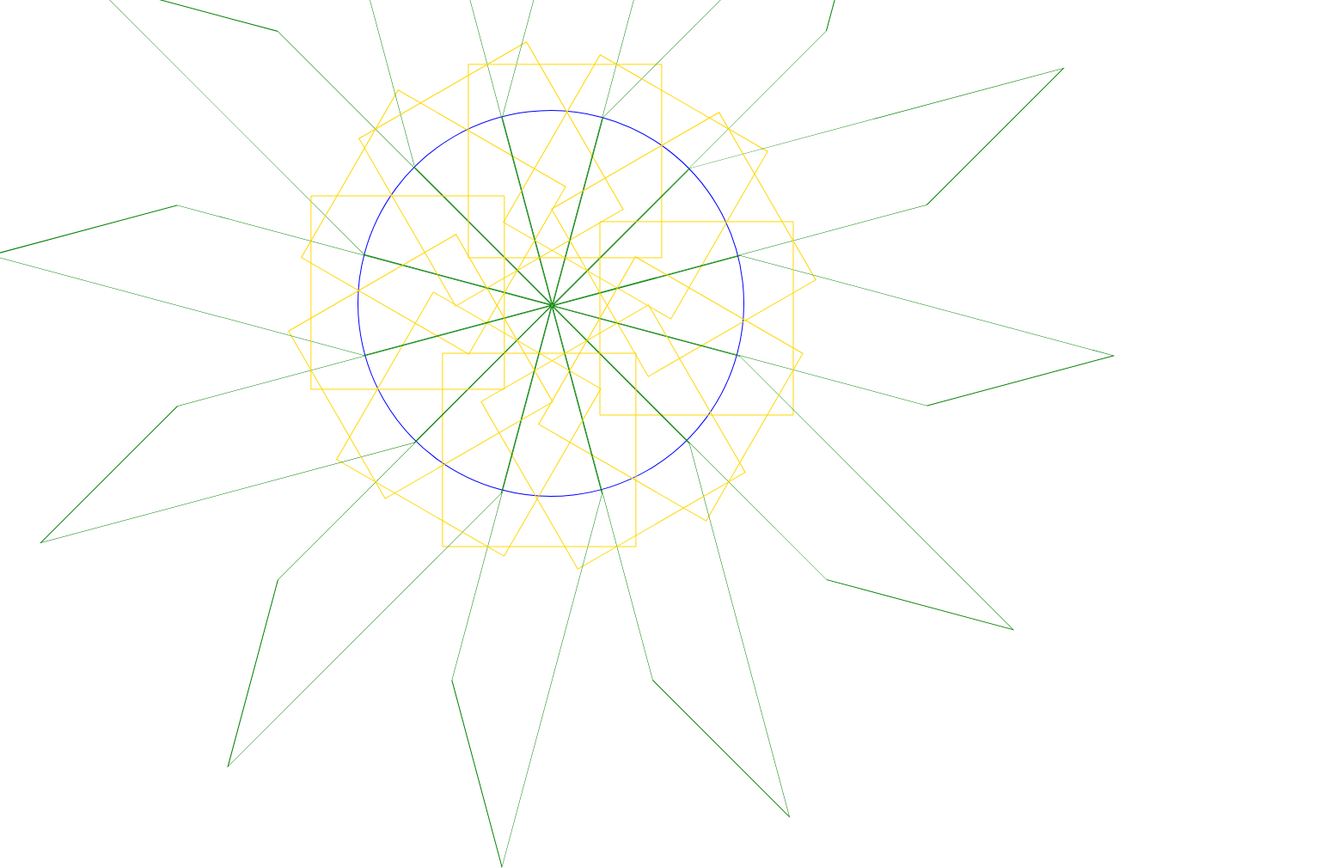
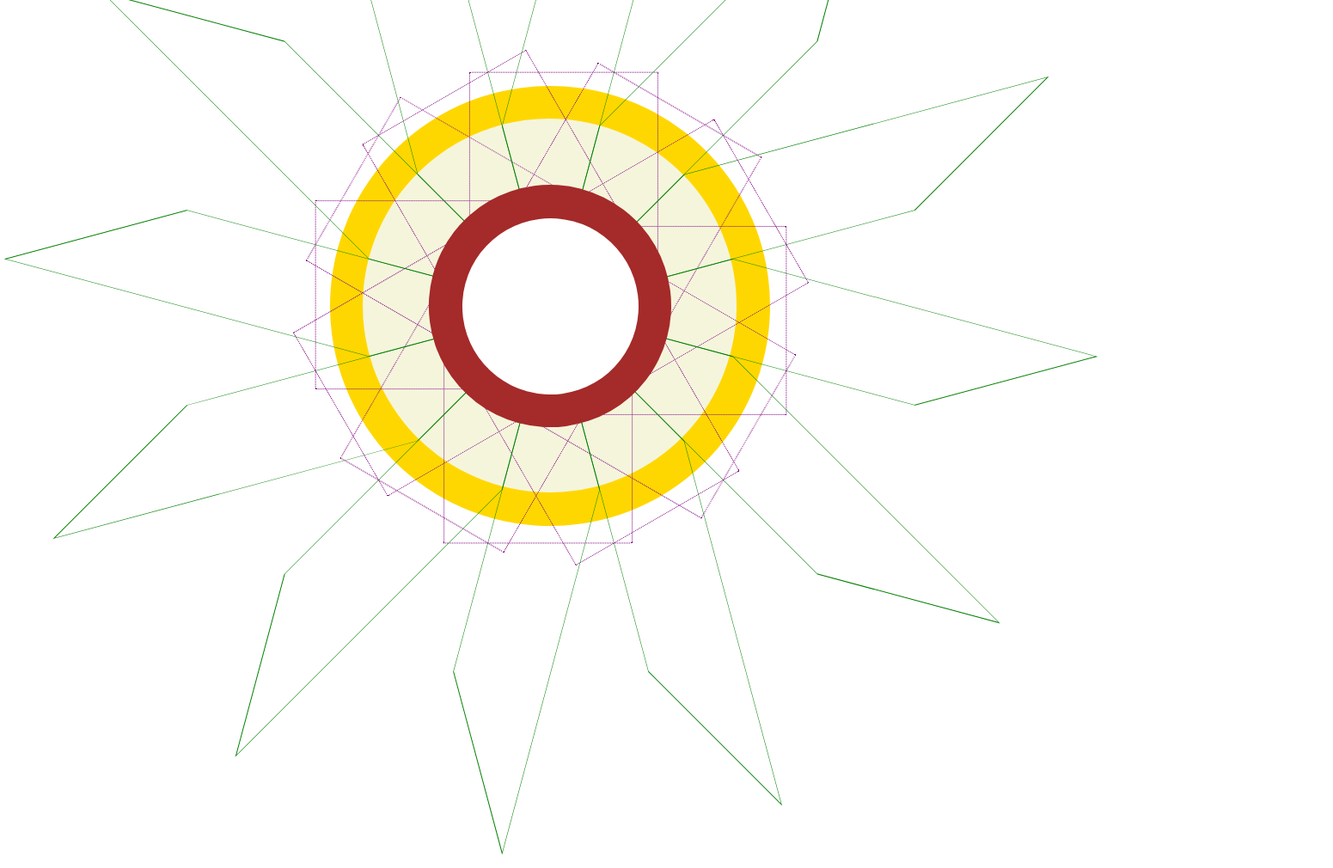
Before and after one commit to clavierbulb-green/A-Circle-of-Fifths, a plain HTML site: page index.html in a window 1280 px wide. Shown: the top 1010 px of the page at 86% size, 1551 px wide, since content can reach past the window. Drawn offline with Linux system fonts and the light colour scheme.

Commit message:
Derive radii/placement of circles and child li from radius of whole circle.

```diff
--- a/index.html
+++ b/index.html
@@ -7,7 +7,9 @@
     <link rel="stylesheet" href="main.css">
 </head>
 <body>
-    <div class="circle" id="circle">
+    <div class="container">
+    <div id="major" class="circle"></div>
+    <div id="staff" class="circle">
         <ul>
             <li><a href="#"><span></span></a></li>
             <li><a href="#"><span></span></a></li>
@@ -23,5 +25,8 @@
             <li><a href="#"><span></span></a></li>
         </ul>
     </div>
+    <div id="minor" class="circle"></div>
+    <div id="hole" class="circle"></div>
+    </div>
 </body>
 </html>
--- a/main.css
+++ b/main.css
@@ -1,6 +1,12 @@
 :root {
-    --diameter: 35vw;;
-    --radius: calc(var(--diameter) / 2);
+
+    --radius: 20vw; /* of whole circle */
+
+    /* TODO calculate radii using width of each ring in circle */
+    --radius_major: calc(var(--radius) * 1);
+    --radius_staff: calc(var(--radius) * (17 / 20));
+    --radius_minor: calc(var(--radius) * (11 / 20));
+    --radius_hole: calc(var(--radius) * (8 / 20));
 
     /* variables cannot be passed in to functions (i.e. skew(), rotate()),
      * so the following do nothing for now */
@@ -9,33 +15,70 @@
     --skew-angle: calc(90deg - var(--central-angle))
 }
 
+.container {
+    margin: 100px;
+}
+
 .circle {
     position: absolute; /*or fixed?*/
-    border: 0.5px solid blue; /* PLACEHOLDER */
-    height: var(--diameter);
-    width: var(--diameter);
     border-radius: 50%;
-    /* move left edge of circle to center of screen */
-    left: 50vw;
+    left: 50vw; /* move left edge of circle to center of screen */
+    transform: rotate(15deg);
+    transition: all .3 ease;
+    /*overflow: hidden;*/
+}
+
+#staff {
+    background-color: beige; /* PLACEHOLDER */
+    height: calc(var(--radius_staff) * 2);
+    width: calc(var(--radius_staff) * 2);
+
+    margin-left: calc(var(--radius_staff) * -1);
+    margin-top: calc(var(--radius) - var(--radius_staff));
+    z-index: 3;
+}
+
+#major {
+    position: absolute;
+    background-color: gold; /* PLACEHOLDER */
+    height: calc(var(--radius) * 2);
+    width: calc(var(--radius) * 2);
+
     /* move circle left by its radius to center the circle in the screen */
     margin-left: calc(var(--radius) * -1);
+    z-index: 1;
+}
 
-    margin-top: 10vw; /* PLACEHOLDER */
-    margin-bottom: 10vw; /* PLACEHOLDER */
-    transform: rotate(15deg);
+#minor {
+    position: absolute;
+    background-color: brown; /* PLACEHOLDER */
+    height: calc(var(--radius_minor) * 2);
+    width: calc(var(--radius_minor) * 2);
+    margin-left: calc(var(--radius_minor) * -1);
+    margin-top: calc(var(--radius) - var(--radius_minor));
+    z-index: 5;
+}
 
-    transition: all .3 ease;
-    /*overflow: hidden;*/
-    /*z-index: 10*/
+#hole {
+    position: absolute;
+    background-color: white;
+    height: calc(var(--radius_hole) * 2);
+    width: calc(var(--radius_hole) * 2);
+    margin-left: calc(var(--radius_hole) * -1);
+    margin-top: calc(var(--radius) - var(--radius_hole));
+    z-index: 10;
+}
 
-}
+/* size/placement of li and children should derive from parent circle */
 
 .circle li {
     position: absolute;
     border: 0.5px solid green; /* PLACEHOLDER */
     list-style: none;
-    width: var(--radius);
-    height: var(--radius);
+
+    /* width/height = circle radius */
+    width: 50%;
+    height: 50%;
 
     /* Sections are rotated around the bottom-right corner of the li
      * (i.e. the center of the circle). */
@@ -43,12 +86,16 @@
 }
 
 .circle li a {
-    border: 0.5px solid gold;
+    border: 0.5px dotted purple; /* PLACEHOLDER */
     position: absolute;
-    width: var(--radius);
-    height: var(--radius);
-    bottom: calc(var(--radius) / -4); /* PLACEHOLDER */
-    right: calc(var(--radius) / -4); /* PLACEHOLDER */
+
+    /* width/height = containing li width/height = circle radius */
+    width: 100%;
+    height: 100%;
+
+    bottom: -25%; /* PLACEHOLDER */
+    right: -25%; /* PLACEHOLDER */
+
     display: block;
     text-align: center;
     text-decoration: none;
@@ -60,7 +107,6 @@
  * x is the number of sections.
  * Each section is then skewed by 90deg - x, where x is the central angle.
  */
-
 .circle li:first-child {
     transform: rotate(0) skew(60deg);
 }
```
